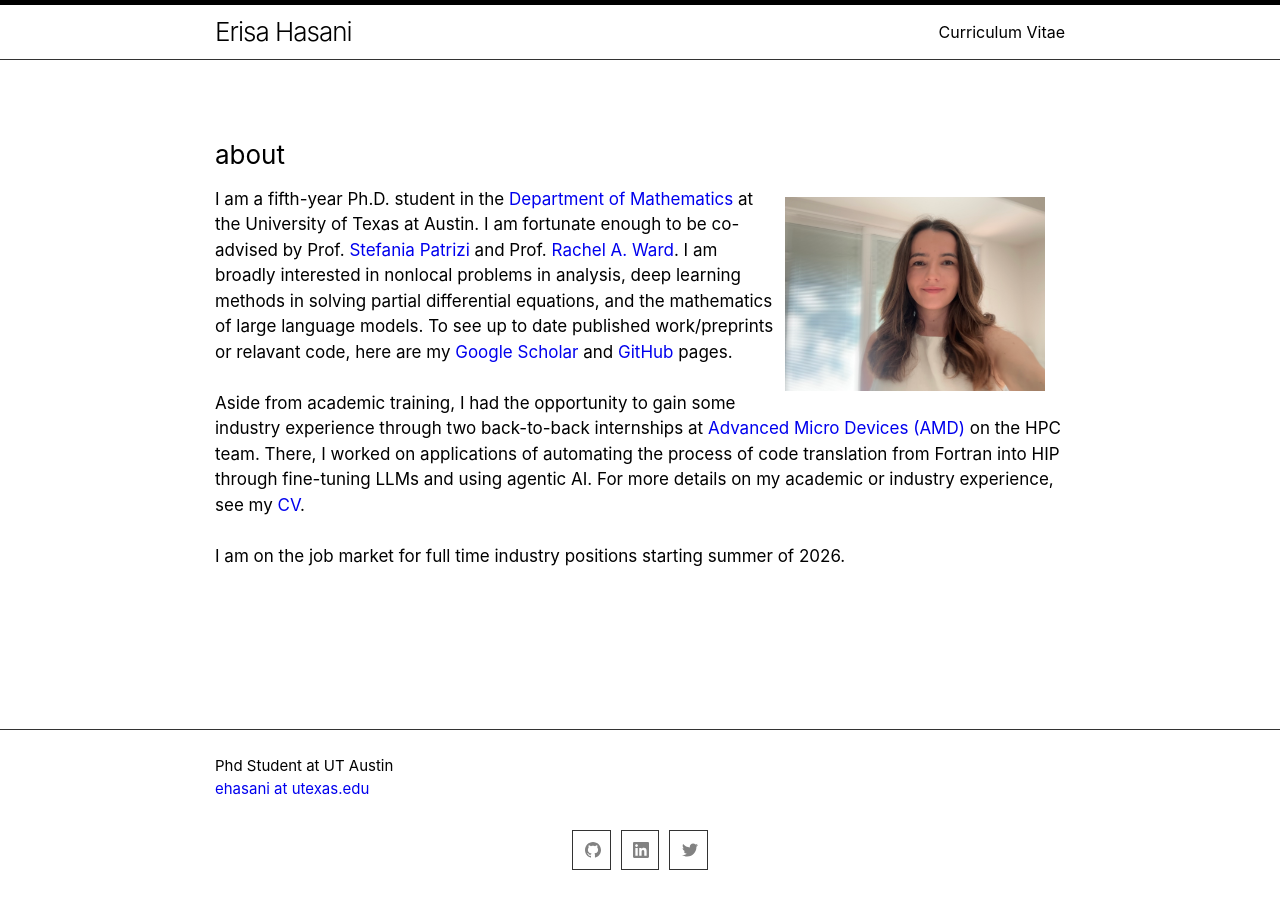
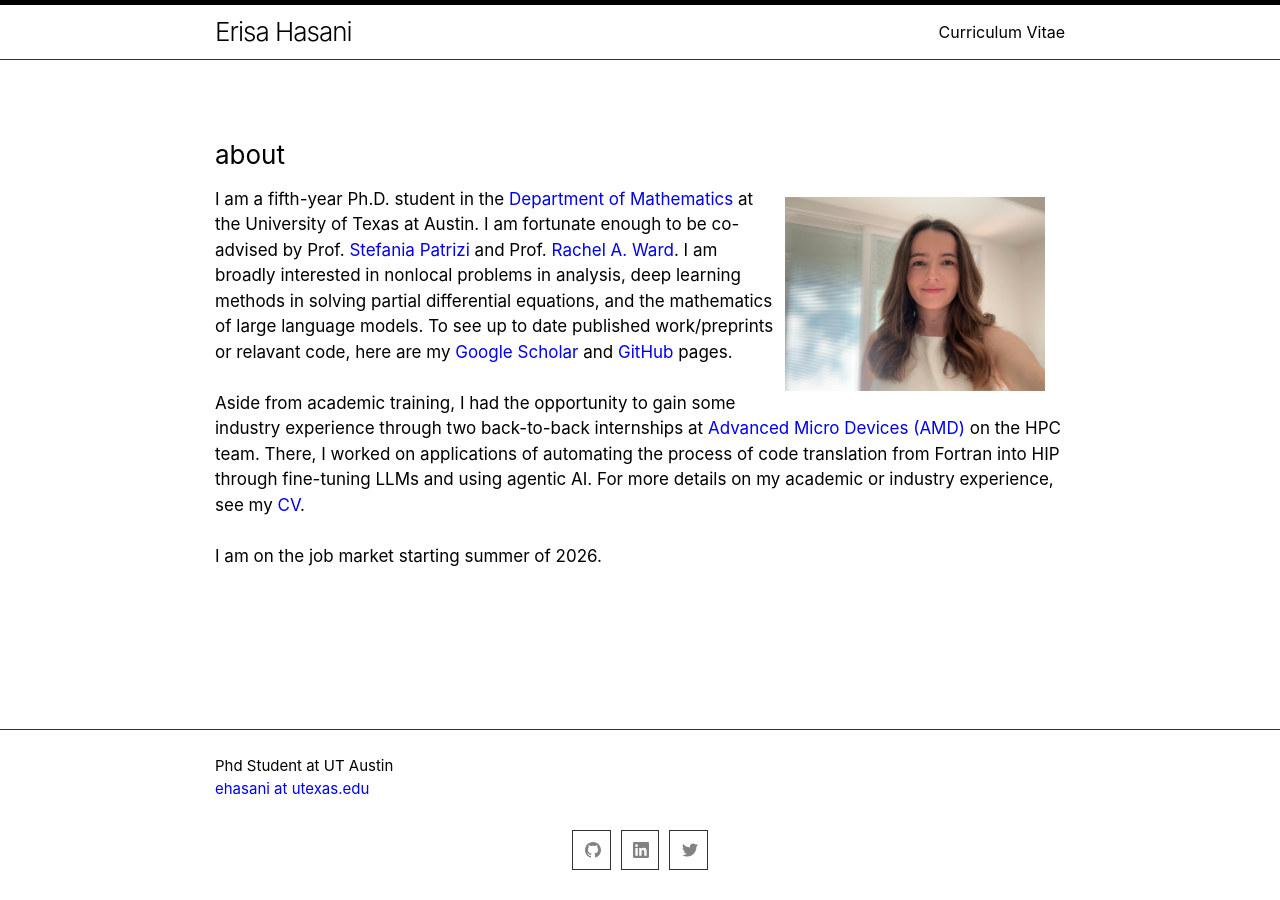
Before and after one commit to erisahasani/erisahasani.github.io, a Jekyll site: the page built from index.md, in a window 1280 px wide. Built offline with Jekyll 4.4.1, drawn with Linux system fonts in a browser that asks for light colours.

Commit message:
Update index.md

```diff
--- a/index.md
+++ b/index.md
@@ -48,7 +48,7 @@ jsarr:
     Aside from academic training, I had the opportunity to gain some industry experience through two back-to-back internships at <a href="https://www.amd.com/en.html">Advanced Micro Devices (AMD)</a> on the HPC team. There, I worked on applications of automating the process of code translation from Fortran into HIP through fine-tuning LLMs and using agentic AI. For more details on my academic or industry experience, see my <a href="https://www.ehasani.com/cv/">CV</a>.
 
     <br> <br>
-    I am on the job market for full time industry positions starting summer of 2026.
+    I am on the job market starting summer of 2026.
   </div>
 </body>
 </html>
```
